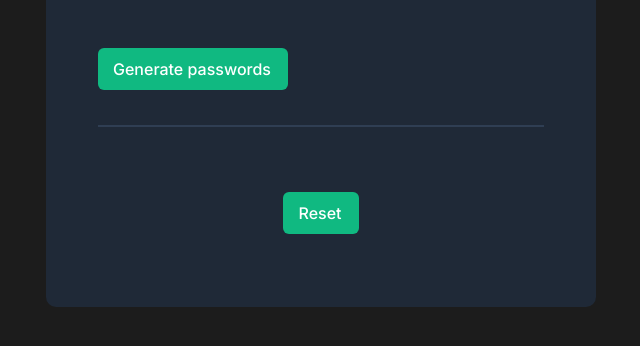
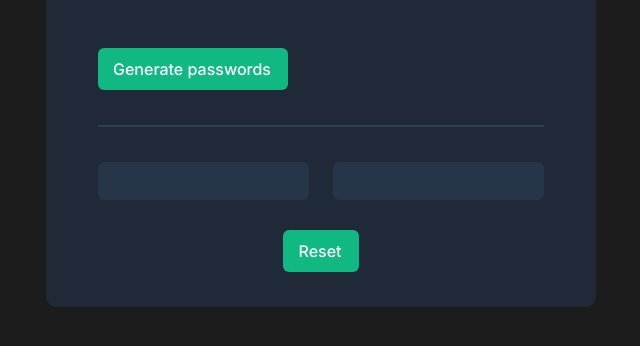
Before and after one commit to xscapefromme/scrimbaPWGenerator, a plain HTML site: page index.html in a window 1280 px wide. Shown: the part 368-714 px from the top of the page, without its empty margins (319-959 px from the left). Drawn offline with Linux system fonts and the light colour scheme.

Commit message:
lil update
grey boxes not showing

```diff
--- a/css/main.css
+++ b/css/main.css
@@ -115,7 +115,7 @@ hr {
 .passwordResult1,
 .passwordResult2 {
     background-color: #273549;
-    line-height: 2.438rem;
+    height: 2.4rem;
     width: 100%;
    max-width: 13.188rem;
     border-radius: 6px;
@@ -124,7 +124,6 @@ hr {
     align-items: center;
     color: var(--brightGreen);
     font-family: var(--interFont);
-
 }
 
 .resetButton {
@@ -173,10 +172,9 @@ hr {
     gap: 3rem;
     align-items: center;
    }
-.passwordResult1,
+ .passwordResult1,
 .passwordResult2 {
     width: 100%;
    max-width: 17rem;
-
 }
 }
```
